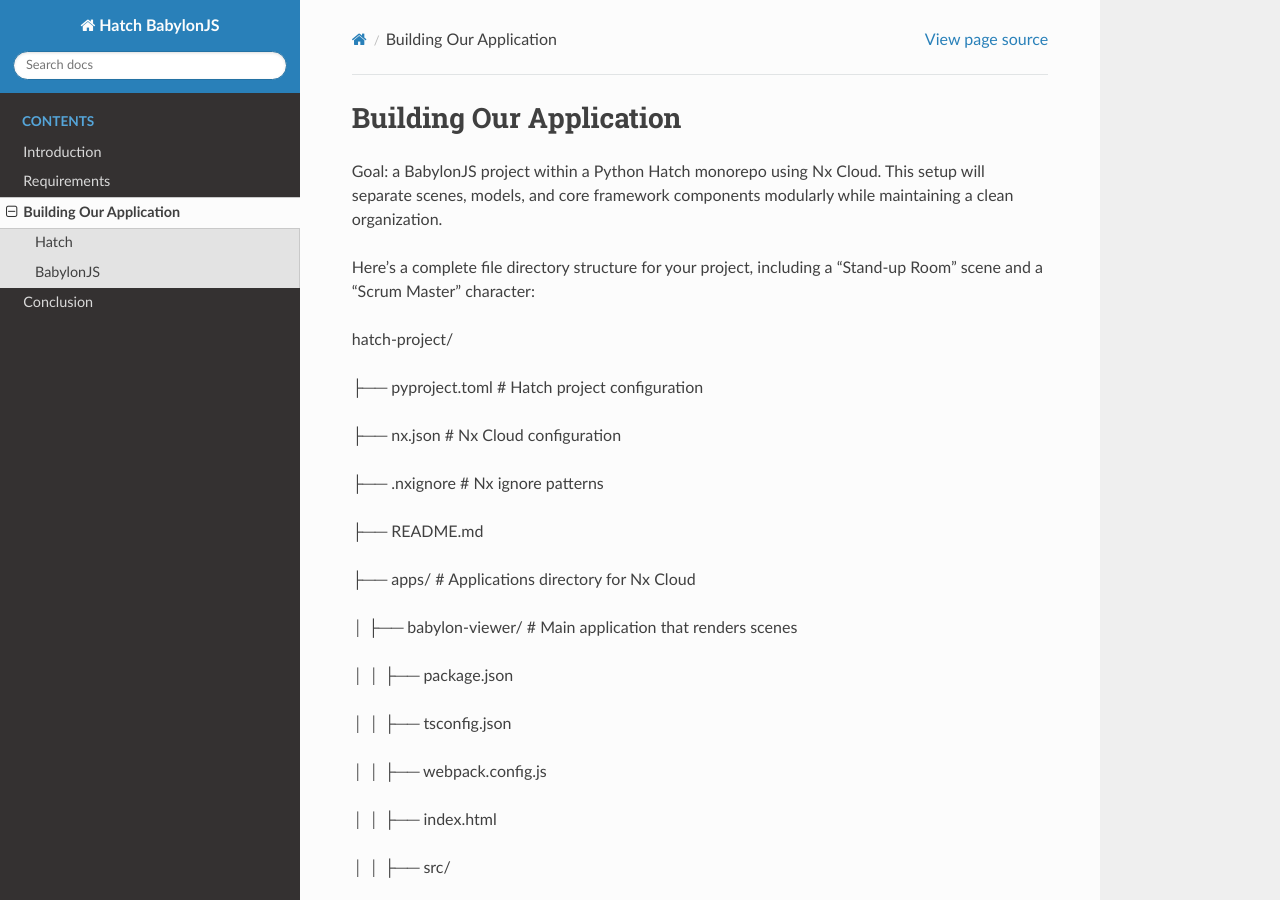
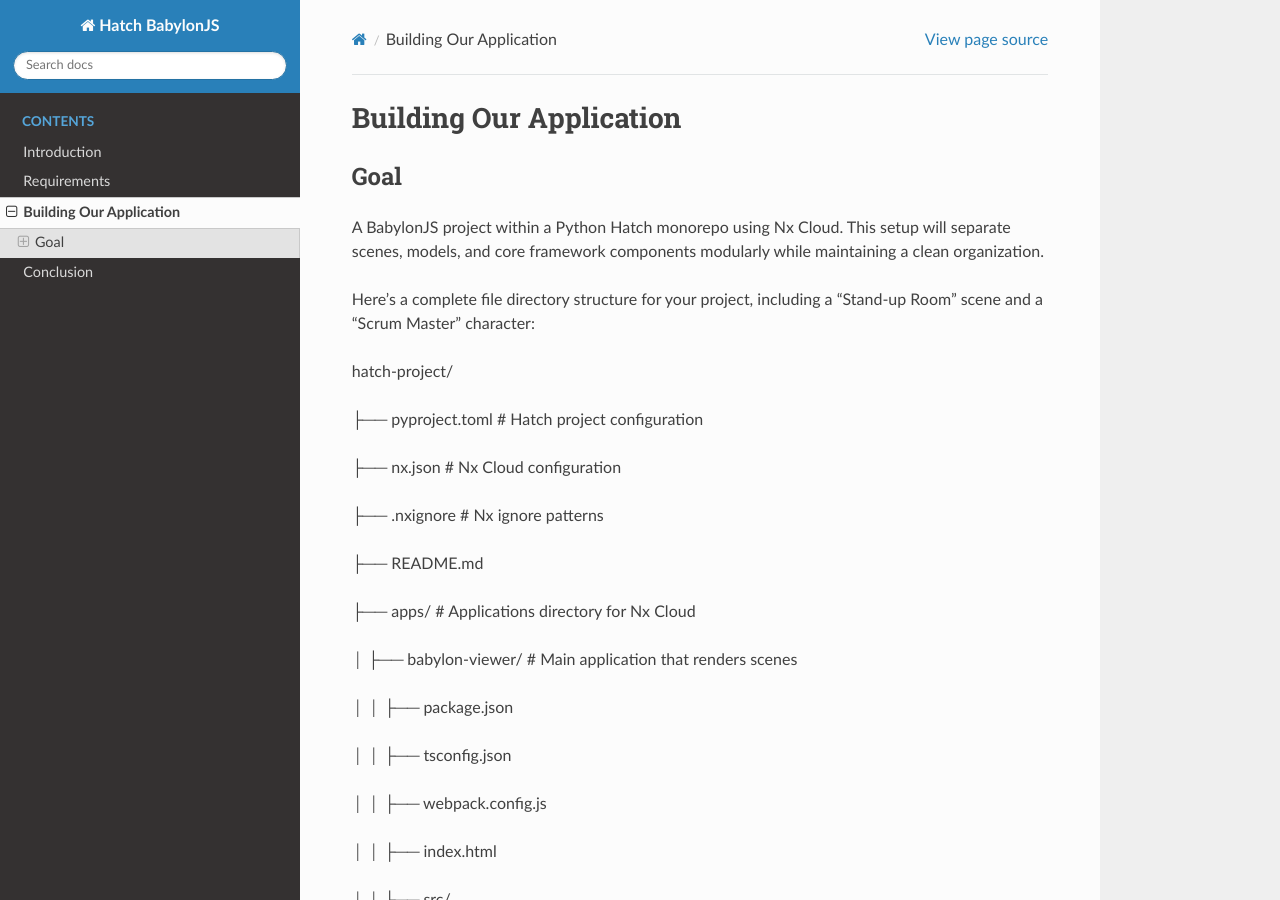
Before and after one commit to vanHeemstraSystems/hatch-babylonjs, a Sphinx documentation site: the page built from docs/source/300/index.rst, in a window 1280 px wide and 900 px high. Built offline with Sphinx 7.4.7 and the Read the Docs theme 3.1.0, drawn with Linux system fonts in a browser that asks for light colours; pages that are not in the unit, such as notebooks, are missing from menus.

Commit message:
Enhance formatting in index.rst by adding emphasis to the goal section for improved clarity and readability.

```diff
--- a/docs/source/300/index.rst
+++ b/docs/source/300/index.rst
@@ -1,7 +1,10 @@
 Building Our Application
 ========================
 
-Goal: a BabylonJS project within a Python Hatch monorepo using Nx Cloud. This setup will separate scenes, models, and core framework components modularly while maintaining a clean organization.
+Goal
+****
+
+A BabylonJS project within a Python Hatch monorepo using Nx Cloud. This setup will separate scenes, models, and core framework components modularly while maintaining a clean organization.
 
 Here's a complete file directory structure for your project, including a "Stand-up Room" scene and a "Scrum Master" character:
 
```
